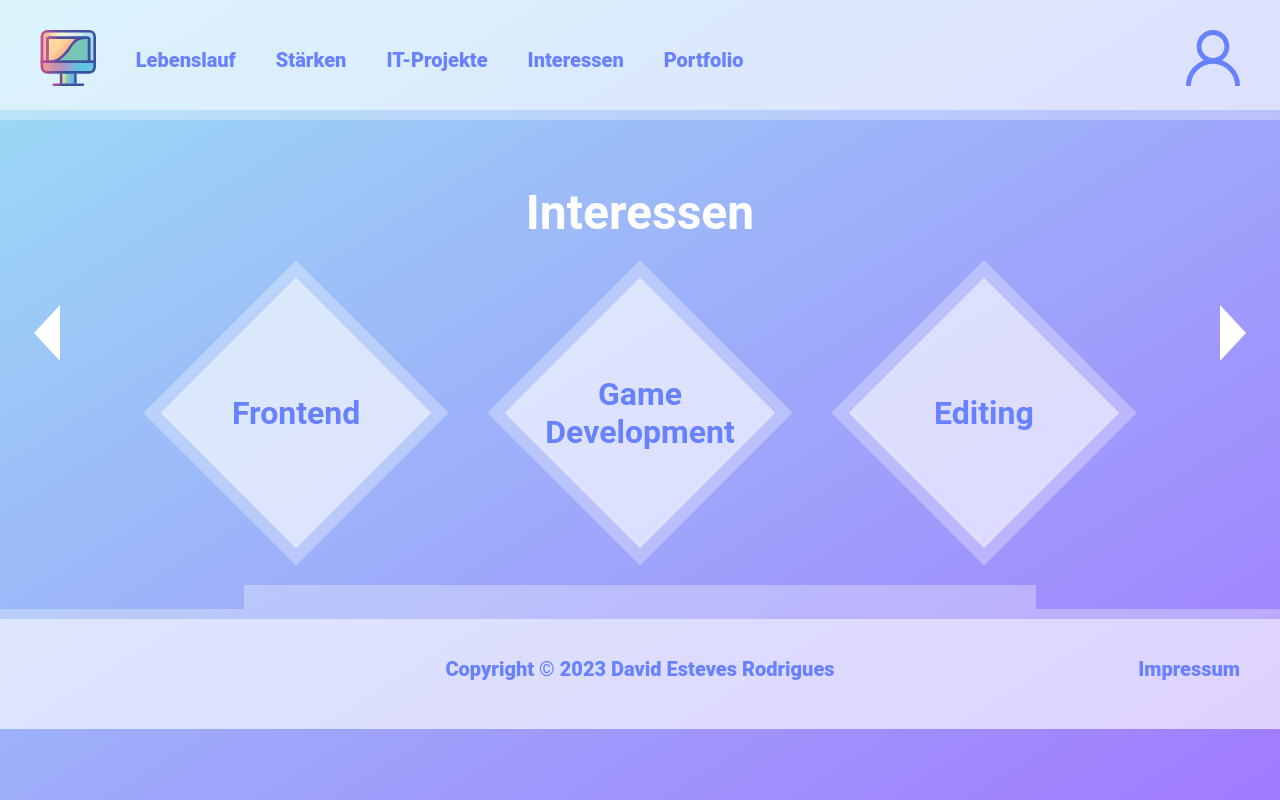
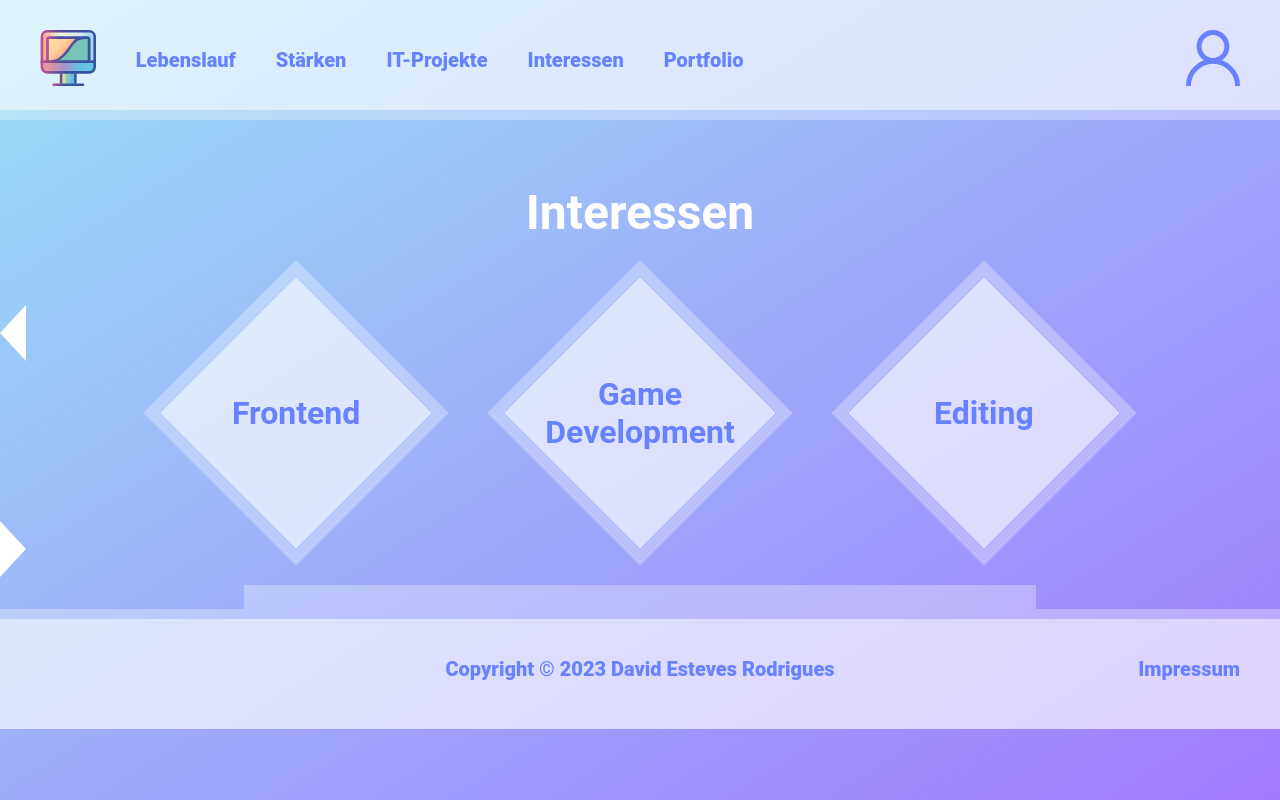
Before and after one commit to daviddresus/portfolio, a React (Create React App) app: page /interessen in a window 1280 px wide. Built offline with nearby package versions, Linux system fonts and the light colour scheme.

Commit message:
added functionality to the buttons to go right and left (not done)

```diff
--- a/src/Pages/Interessen/Interessen.css
+++ b/src/Pages/Interessen/Interessen.css
@@ -32,5 +32,5 @@
 
 .button
 {
-
+  position: absolute;
 }
--- a/src/Pages/Interessen/Interessen.js
+++ b/src/Pages/Interessen/Interessen.js
@@ -1,14 +1,22 @@
 import './Interessen.css'
 import Title from '../../Components/Title/Title.js';
+
+const goLeft = () => {
+  document.getElementById('all_interest_boxes').style = "transform: translateX(27%); transition: 0.5s ease-in-out;";
+}
+
+const goRight = () => {
+  document.getElementById('all_interest_boxes').style = "transform: translateX(-27%); transition: 0.5s ease-in-out;";
+}
 
 export default function Interessen() {
   return (
     <div>
       <Title text="Interessen" />
 
+      <img className='button' src='Images/buttonleft.svg' alt='Left Button' onClick={goLeft} />
+
       <div id='all_interest_boxes'>
-
-        <img className='button' src='Images/buttonleft.svg' alt='Left Button' />
 
         <div className='interest_box'>
           <p className='intereset_title'>Frontend</p>
@@ -22,9 +30,10 @@ export default function Interessen() {
           <p className='intereset_title'>Editing</p>
         </div>
 
-        <img className='button' src='Images/buttonright.svg' alt='Right Button' />
+      </div>
 
-      </div>
+      <img className='button' src='Images/buttonright.svg' alt='Right Button' onClick={goRight} />
+
       <div className='project_box'></div>
     </div>
   )
```
Also changed, not shown: src/Components/Navbar/Navbar.js (line endings or trailing spaces).
